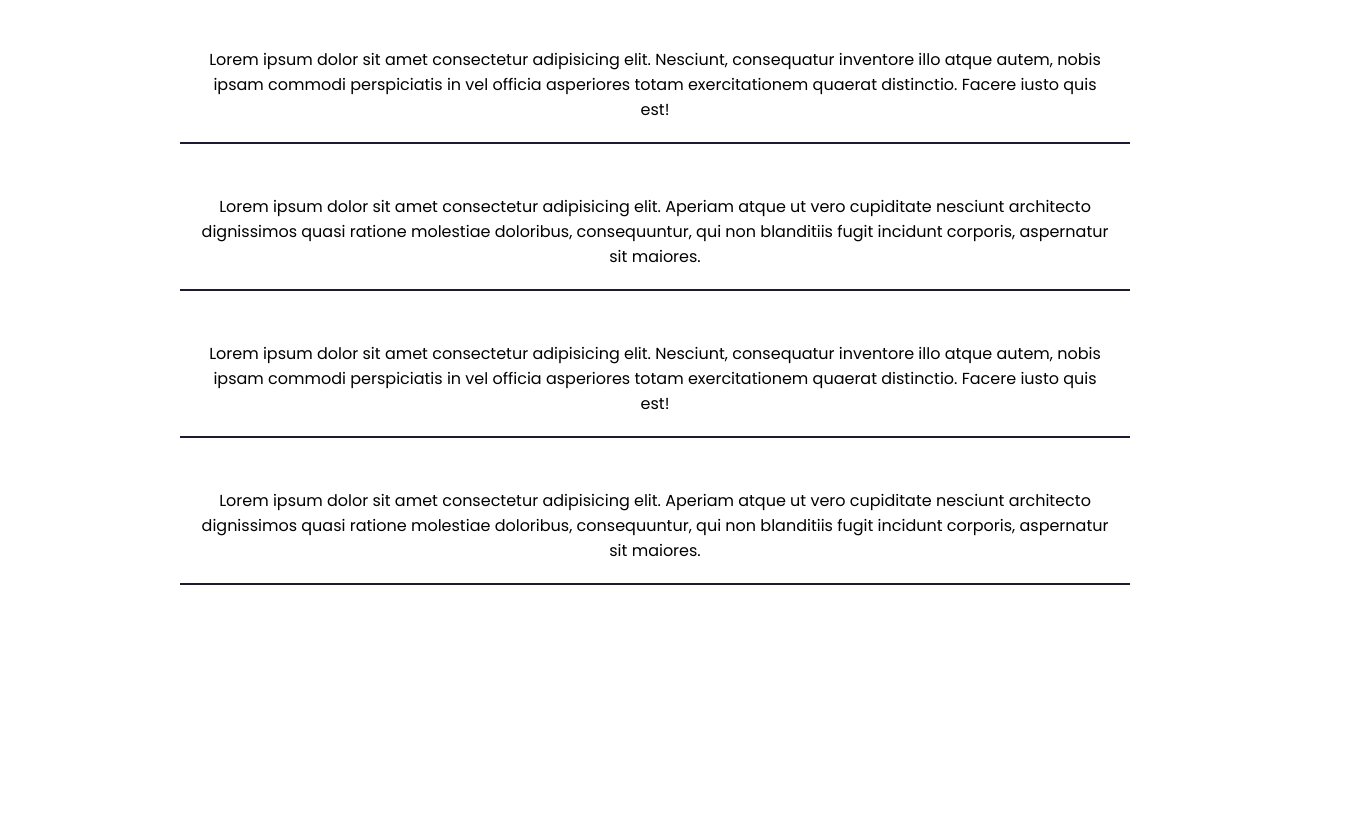
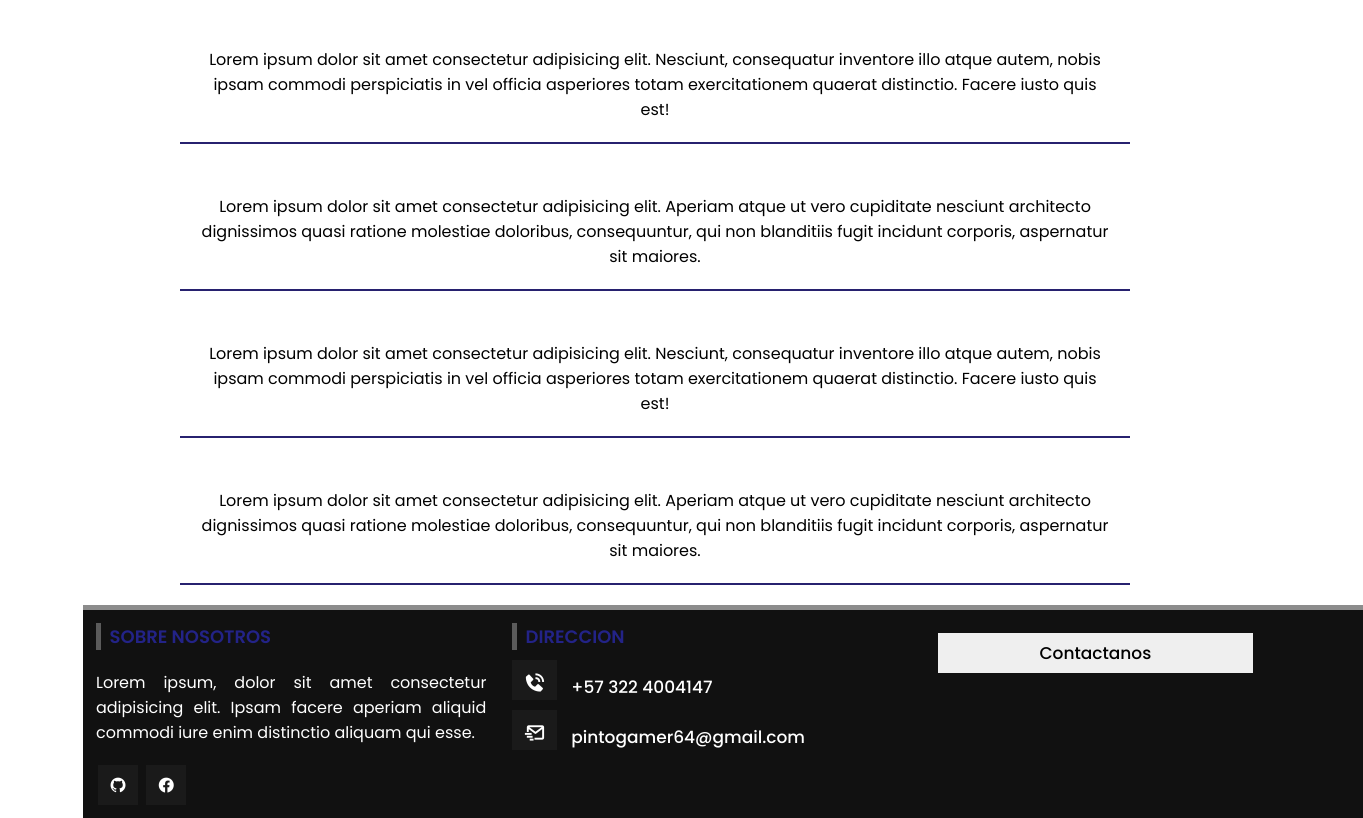
Before and after one commit to PintoGamer64/NewSpace, a plain HTML site: page HTML's/NewSpace_Inicio.html in a window 1280 px wide. Shown: the part 982-1800 px from the top of the page, 1363 px wide, since content can reach past the window. Before the commit the page ends 1567 px from the top, so only its background shows below. Drawn offline with nearby package versions, Linux system fonts and the light colour scheme.

Commit message:
Pagina inicio 90 por ciento completa

```diff
--- a/CSS's/NewSpaceInicio.css
+++ b/CSS's/NewSpaceInicio.css
@@ -59,6 +59,7 @@ body{
     width: 100%;
     background: #ffffff;
     transition: all 0.5s ease;
+    overflow-x: hidden;
 }
 body.active{
     background: #121212;
@@ -66,6 +67,11 @@ body.active{
 }
 body.active p, h1,h2{
     color: #ffffff;
+}
+.relative{
+    position: relative;
+    width: 100%;
+    height: auto;
 }
 .barra_lateral{
     position: fixed;
@@ -372,12 +378,15 @@ body.active .Logo_Imagen img{
     margin-top: 30px;
     margin-right: 150px;
     transition: all 0.5s ease;
-    border-bottom: solid 2.5px #1d1b31;
+    border-bottom: solid 2.5px #27216f;
     background: #ffffff85;
     display: flex;
     flex-wrap: wrap;
     justify-content: center;
     align-items: center;
+}
+body.active .contenedor1{
+    border-bottom: solid 4px #000;
 }
 .contenedor1 img{
     flex-wrap: wrap;
@@ -497,3 +506,110 @@ body.active .tarjetas:hover{
 #toggle.active .tarjetas:hover .tarjeta-contenido .detalles-tarjeta h2, .tarjetas:hover .tarjeta-contenido .detalles-tarjeta h2 span{
     color: #ffffff;
 }
+/*----------------------Footer---------------------*/
+.main-content{
+    border-top: solid 5px #8c8c8c;
+    margin-top: 80px;
+    position: relative;
+    display: flex;
+    width: 100%;
+    bottom: 0px;
+    right: 0px;
+    background: #111;
+    margin-left: 6.5%;
+    transition: 0.01s;
+}
+.Contenido.active .main-content{
+    margin-left: 9%;
+    transition: 0.01s;
+}
+.caja h2{
+    font-size: 1.125rem;
+    font-weight: 600;
+    text-transform: uppercase;
+    color: #232387;
+    border-left: solid 5px rgb(91, 91, 91);
+}
+.izquierda{
+    width: 30.5%;
+    margin: 1%;
+}
+.central{
+    width: 30.5%;
+    margin: 1%;
+}
+.derecha{
+    margin: 1%;
+    width: 30.5%;
+}
+.izquierda .content p{
+    text-align: justify;
+    color: #ffffff;
+}
+.izquierda .content{
+    margin: 20px 0 0 0;
+}
+.izquierda .content .social{
+    margin: 20px 0 0 0;
+}
+.izquierda .content .social a{
+    color: #ffffff;
+    margin: 0 2px;
+}
+.izquierda .content .social a span{
+    height: 40px;
+    width: 40px;
+    background: #1a1a1a;
+    line-height: 40px;
+    text-align: center;
+    font-size: 18px;
+    transition: 0.3s;
+}
+.izquierda .content .social a span:hover{
+    background: #151555;
+}
+.central .content .bx{
+    font-size: 1.4375rem;
+    background: #1a1a1a;
+    height: 40px;
+    width: 45px;
+    line-height: 45px;
+    text-align: center;
+    cursor: pointer;
+    transition: 0.3s;
+    color: #ffffff;
+    align-items: center;
+}
+.central .content .bx:hover{
+    background: #151555;
+}
+.central .content .texto{
+    font-size: 1.0625rem;
+    font-weight: 500;
+    padding-left: 10px;
+    color: #ffffff;
+}
+.central .content .phone{
+    margin: 10px 0;
+    color: #ffffff;
+}
+.derecha .contactanos .boton{
+    margin: 10px;
+}
+.derecha .contactanos .boton button{
+    height: 40px;
+    width: 85%;
+    border: none;
+    outline: none;
+    font-size: 1.0625rem;
+    font-weight: 500;
+    cursor: pointer;
+    transition: 0.3s;
+}
+.Contenido.active .derecha .contactanos .boton button{
+    width: 75%;
+}
+.derecha .contactanos .boton button:hover{
+    background: #151555;
+    color: #fff;
+}
--- a/HTML's/NewSpace_Inicio.html
+++ b/HTML's/NewSpace_Inicio.html
@@ -8,6 +8,7 @@
     </head>
     <body>
 <!---------------------------Código Barra Lateral------------------------------>
+    <div class="relative">
         <div id="progressbar"></div>
         <div id="scrollpath"></div>
         <nav class="Barra_Navegacion">
@@ -135,7 +136,45 @@
             <div class="contenedor1">
                 <p>Lorem ipsum dolor sit amet consectetur adipisicing elit. Aperiam atque ut vero cupiditate nesciunt architecto dignissimos quasi ratione molestiae doloribus, consequuntur, qui non blanditiis fugit incidunt corporis, aspernatur sit maiores.</p>
             </div>
+            <div class="main-content">
+                <div class="caja izquierda">
+                    <h2>&nbsp; Sobre Nosotros</h2>
+                    <div class="content">
+                        <p>Lorem ipsum, dolor sit amet consectetur adipisicing elit. Ipsam facere aperiam aliquid commodi iure enim distinctio aliquam qui esse.</p>
+                        <div class="social">
+                            <a href=""><span class="bx bxl-github"></span></a>
+                            <a href=""><span class="bx bxl-facebook-circle"></span></a>
+                        </div>
+                    </div>
+                </div>
+                <div class="caja central">
+                    <h2>&nbsp; Direccion</h2>
+                    <div class="content">
+                        <div class="phone">
+                            <span class="bx bxs-phone-call"></span>
+                            <span class="texto">+57 322 4004147</span>
+                        </div>
+                        <div class="email">
+                            <span class="bx bx-mail-send"></span>
+                            <span class="texto">pintogamer64@gmail.com</span>
+                        </div>
+                    </div>
+                </div>
+                <div class="caja derecha">
+                    <div class="contactanos">
+                        <div class="boton">
+                            <button>Contactanos</button>
+                        </div>
+                    </div>
+                </div>
+            </div>
         </div>
+    </div>
+
+<!-----------------------Footer o pie de Pagina------------------------>
+        <footer>
+
+        </footer>
         <!-------------Vinculo de JavaScript---------------->
         <script src="/JavaScript's/NewSpace.js" language="javascript" type="text/javascript"></script>
     </body>
```
